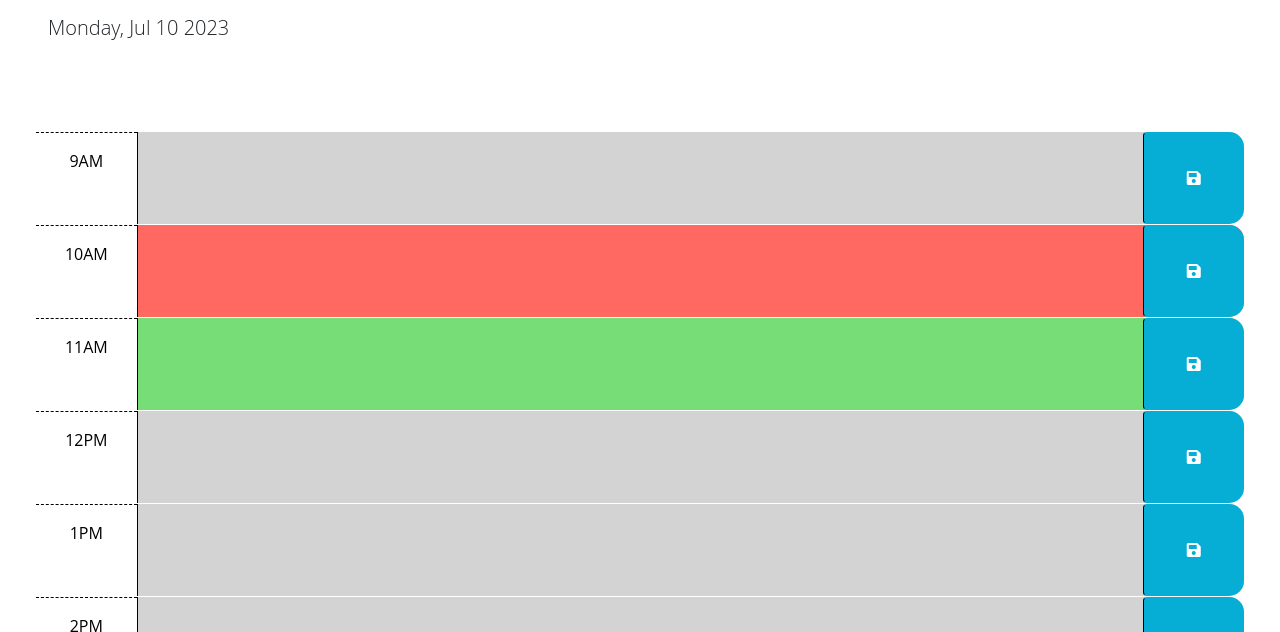
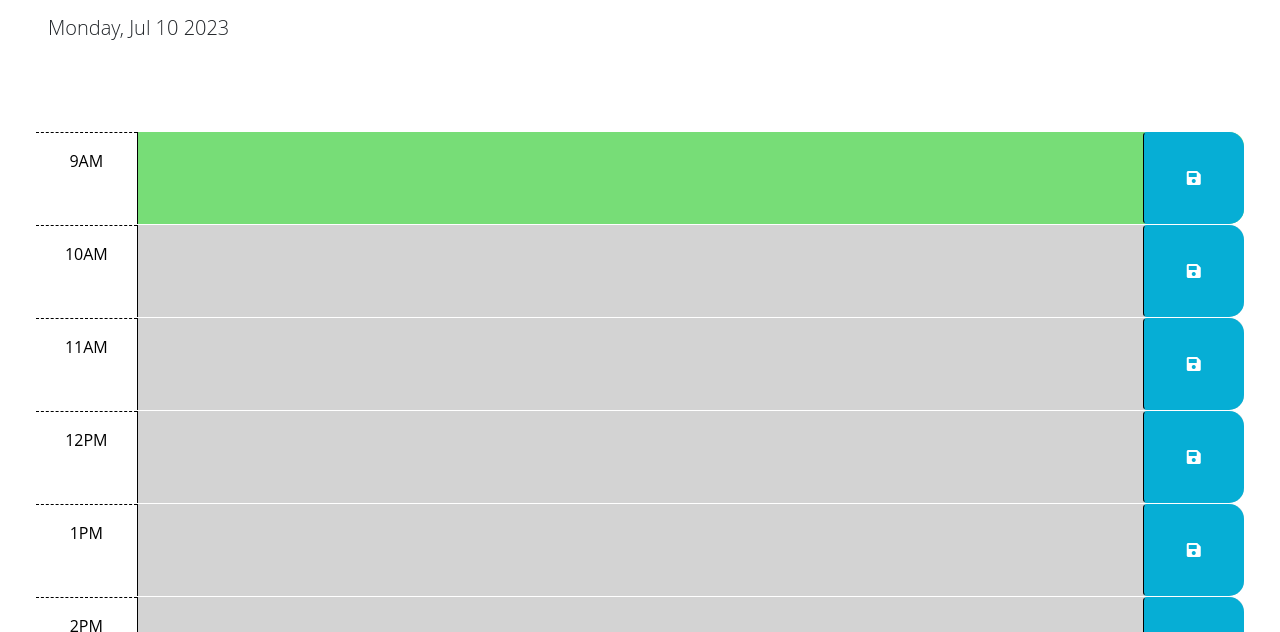
Before and after one commit to DSHowarth/Module-05-Work-Day-Scheduler, a plain HTML site: page Develop/index.html in a window 1280 px wide. Shown: the part 166-798 px from the top of the page. Drawn offline with nearby package versions, Linux system fonts and the light colour scheme.

Commit message:
add time-based color coding to timeslots

```diff
--- a/Develop/index.html
+++ b/Develop/index.html
@@ -41,7 +41,7 @@
         code is implemented.
         -->
 
-      <!-- Example of a past time block. The "past" class adds a gray background color. -->
+
       <div id="hour-9" class="row time-block past">
         <div class="col-2 col-md-1 hour text-center py-3">9AM</div>
         <textarea class="col-8 col-md-10 description" rows="3"> </textarea>
@@ -50,8 +50,7 @@
         </button>
       </div>
 
-      <!-- Example of a present time block. The "present" class adds a red background color. -->
-      <div id="hour-10" class="row time-block present">
+      <div id="hour-10" class="row time-block past">
         <div class="col-2 col-md-1 hour text-center py-3">10AM</div>
         <textarea class="col-8 col-md-10 description" rows="3"> </textarea>
         <button class="btn saveBtn col-2 col-md-1" aria-label="save">
@@ -59,14 +58,14 @@
         </button>
       </div>
 
-      <!-- Example of a future time block. The "future" class adds a green background color. -->
-      <div id="hour-11" class="row time-block future">
+      <div id="hour-11" class="row time-block past">
         <div class="col-2 col-md-1 hour text-center py-3">11AM</div>
         <textarea class="col-8 col-md-10 description" rows="3"> </textarea>
         <button class="btn saveBtn col-2 col-md-1" aria-label="save">
           <i class="fas fa-save" aria-hidden="true"></i>
         </button>
       </div>
+
       <div id="hour-12" class="row time-block past">
         <div class="col-2 col-md-1 hour text-center py-3">12PM</div>
         <textarea class="col-8 col-md-10 description" rows="3"> </textarea>
@@ -74,6 +73,7 @@
           <i class="fas fa-save" aria-hidden="true"></i>
         </button>
       </div>
+
       <div id="hour-13" class="row time-block past">
         <div class="col-2 col-md-1 hour text-center py-3">1PM</div>
         <textarea class="col-8 col-md-10 description" rows="3"> </textarea>
@@ -81,6 +81,7 @@
           <i class="fas fa-save" aria-hidden="true"></i>
         </button>
       </div>
+
       <div id="hour-14" class="row time-block past">
         <div class="col-2 col-md-1 hour text-center py-3">2PM</div>
         <textarea class="col-8 col-md-10 description" rows="3"> </textarea>
@@ -88,6 +89,7 @@
           <i class="fas fa-save" aria-hidden="true"></i>
         </button>
       </div>
+
       <div id="hour-15" class="row time-block past">
         <div class="col-2 col-md-1 hour text-center py-3">3PM</div>
         <textarea class="col-8 col-md-10 description" rows="3"> </textarea>
@@ -95,6 +97,7 @@
           <i class="fas fa-save" aria-hidden="true"></i>
         </button>
       </div>
+
       <div id="hour-16" class="row time-block past">
         <div class="col-2 col-md-1 hour text-center py-3">4PM</div>
         <textarea class="col-8 col-md-10 description" rows="3"> </textarea>
@@ -102,6 +105,7 @@
           <i class="fas fa-save" aria-hidden="true"></i>
         </button>
       </div>
+
       <div id="hour-17" class="row time-block past">
         <div class="col-2 col-md-1 hour text-center py-3">5PM</div>
         <textarea class="col-8 col-md-10 description" rows="3"> </textarea>
--- a/Develop/script.js
+++ b/Develop/script.js
@@ -9,7 +9,23 @@ $(function () {
   // time-block containing the button that was clicked? How might the id be
   // useful when saving the description in local storage?
 
-  console.log(document.getElementsByClassName('time-block'));
+  $(".time-block").each(function(){
+    var slotHour = $(this).attr("id").slice(5);
+    var realHour = dayjs().format("HH");
+    console.log(slotHour);
+    if (slotHour === realHour){
+      $(this).removeClass("past");
+      $(this).addClass("present");
+    }
+    else if (slotHour > realHour){
+      console.log(realHour)
+      $(this).removeClass("past");
+      $(this).addClass("future");
+    }
+    else{
+      return;
+    }
+  });
 
   //
   // TODO: Add code to apply the past, present, or future class to each time
```
